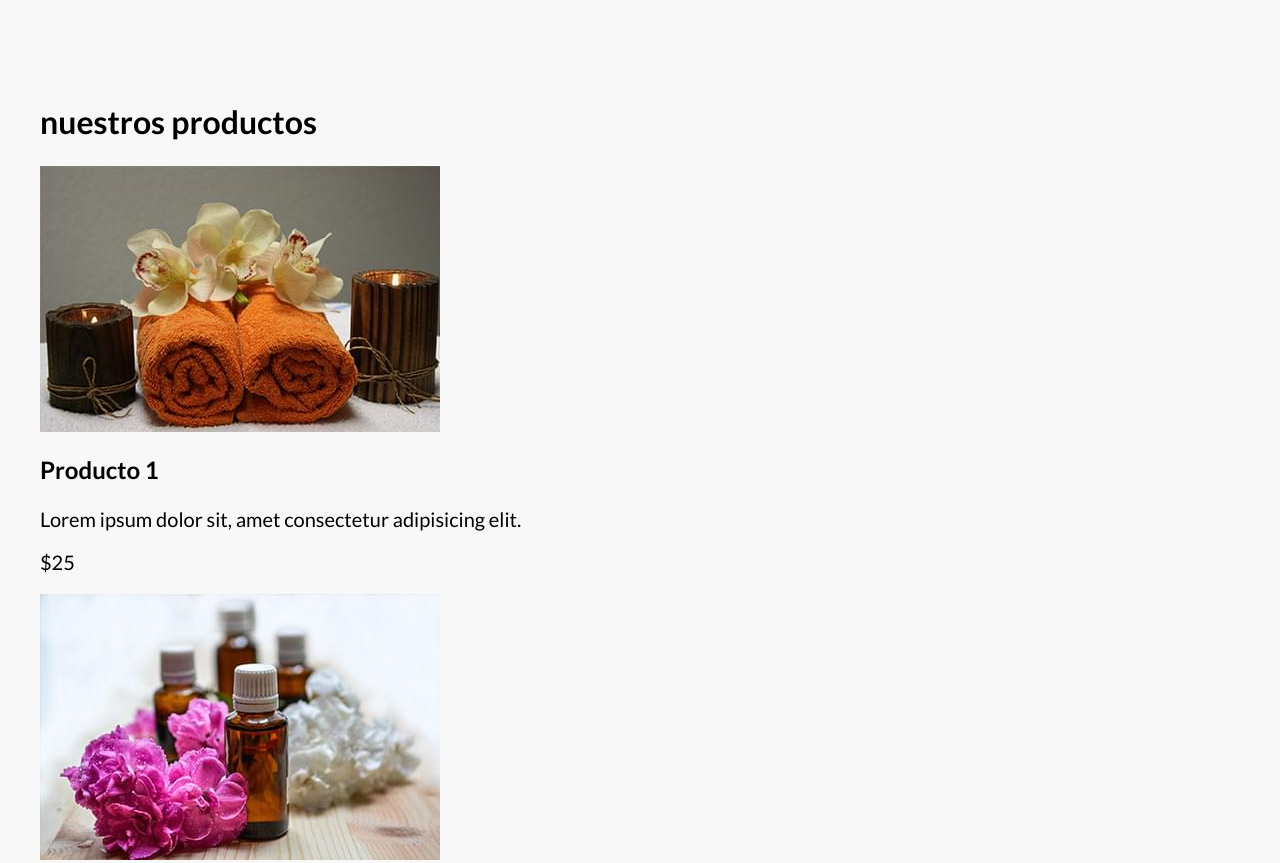
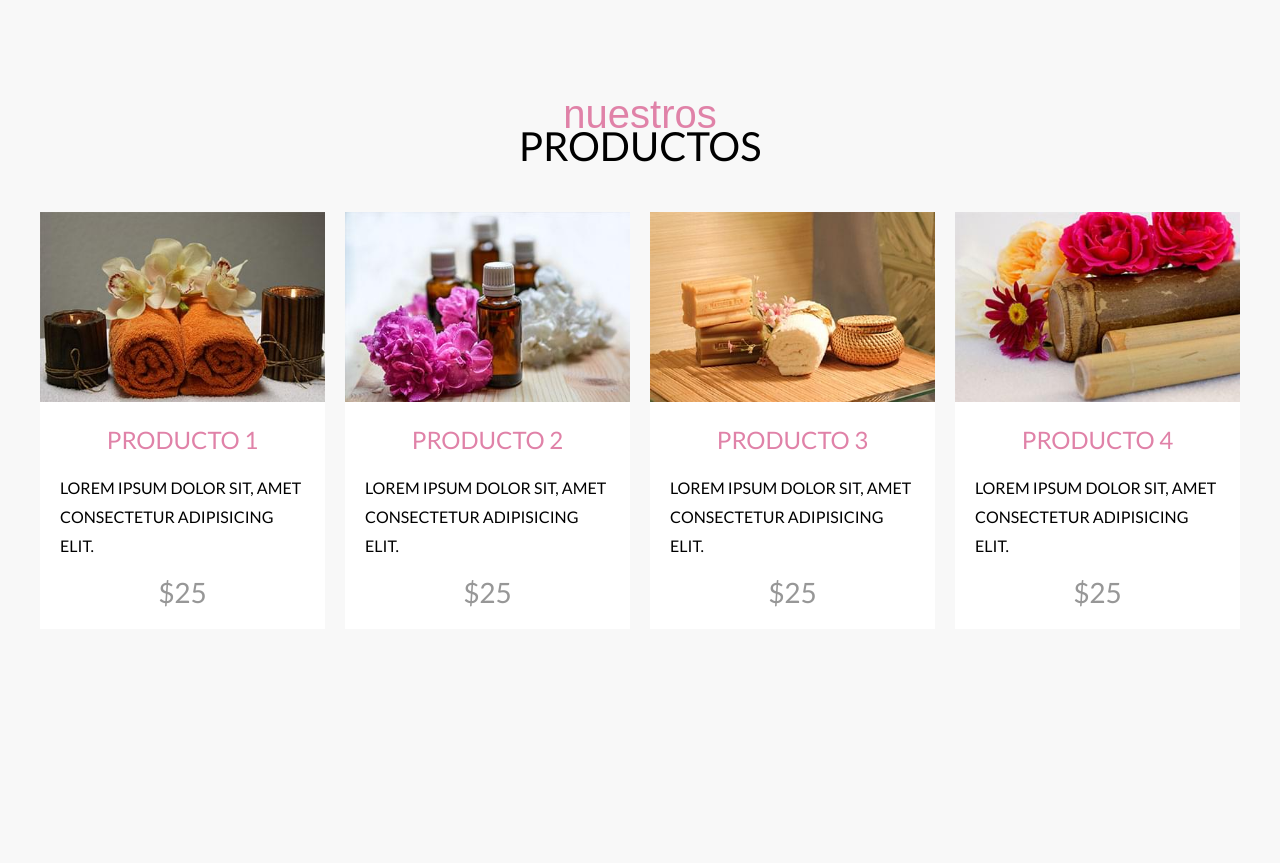
Before and after one commit to CristianMP04/carolinaspa, a website: page index.html in a window 1280 px wide. Shown: the part 2248-3111 px from the top of the page. After the commit the page ends 2957 px from the top, so only its background shows below. Drawn offline with Linux system fonts and the light colour scheme; a web font is replaced by a local one.

Commit message:
finish main Productos
finish main Productos

```diff
--- a/index.html
+++ b/index.html
@@ -153,40 +153,49 @@
 
         <div class="productos__grid">
             <div class="producto">
-                <img class="producto__imagen" src="build/img/producto_01.jpg" alt="imagen producto">
+                <div class="producto__mask">
+                    <img class="producto__imagen" src="build/img/producto_01.jpg" alt="imagen producto">
+                </div>
+
 
                 <div class="producto__contenido">
-                    <h3 class="producto__heading">Producto 1</h3>
+                    <h3 class="producto__nombre">Producto 1</h3>
                     <p class="producto__descripcion">Lorem ipsum dolor sit, amet consectetur adipisicing elit. </p>
                     <p class="producto__precio">$25</p>
                 </div>
             </div>
 
             <div class="producto">
-                <img class="producto__imagen" src="build/img/producto_02.jpg" alt="imagen producto">
+                <div class="producto__mask">
+                    <img class="producto__imagen" src="build/img/producto_02.jpg" alt="imagen producto">
+                </div>
 
                 <div class="producto__contenido">
-                    <h3 class="producto__heading">Producto 2</h3>
+                    <h3 class="producto__nombre">Producto 2</h3>
                     <p class="producto__descripcion">Lorem ipsum dolor sit, amet consectetur adipisicing elit. </p>
                     <p class="producto__precio">$25</p>
                 </div>
             </div>
 
             <div class="producto">
-                <img class="producto__imagen" src="build/img/producto_03.jpg" alt="imagen producto">
+                <div class="producto__mask">
+                    <img class="producto__imagen" src="build/img/producto_03.jpg" alt="imagen producto">
+                </div>
 
                 <div class="producto__contenido">
-                    <h3 class="producto__heading">Producto 3</h3>
+                    <h3 class="producto__nombre">Producto 3</h3>
                     <p class="producto__descripcion">Lorem ipsum dolor sit, amet consectetur adipisicing elit. </p>
                     <p class="producto__precio">$25</p>
                 </div>
             </div>
 
             <div class="producto">
-                <img class="producto__imagen" src="build/img/producto_04.jpg" alt="imagen producto">
+                <div class="producto__mask">
+                    <img class="producto__imagen" src="build/img/producto_04.jpg" alt="imagen producto">
+                </div>
 
                 <div class="producto__contenido">
-                    <h3 class="producto__heading">Producto 4</h3>
+                    <h3 class="producto__nombre">Producto 4</h3>
                     <p class="producto__descripcion">Lorem ipsum dolor sit, amet consectetur adipisicing elit. </p>
                     <p class="producto__precio">$25</p>
                 </div>
--- a/src/scss/ui/contenido/_index.scss
+++ b/src/scss/ui/contenido/_index.scss
@@ -1,3 +1,4 @@
 @forward 'bienvenida';
 @forward 'cards';
 @forward 'horarios';
+@forward 'productos';
--- /dev/null
+++ b/src/scss/ui/contenido/_productos.scss
@@ -0,0 +1,61 @@
+@use 'base/variables' as v;
+@use 'base/mixins' as m;
+
+.productos {
+    &__heading {
+        @include m.headingCursiva;
+        margin-bottom: 5rem;
+    }
+
+    &__grid {
+        @include m.grid(1, 2rem);
+        @include m.tablet {
+            @include m.grid(2, 2rem);
+         }
+
+         @include m.desktop {
+            @include m.grid(4, 2rem);
+          }
+    }
+}
+
+.producto {
+
+    &__contenido {
+        background-color: v.$blanco;
+        padding: 2rem;
+    }
+
+    &__mask {
+        overflow: hidden;
+    }
+
+    &__imagen {
+        width: 100%;
+        transition-property: transform;
+        transition-duration: 300ms;
+
+        &:hover {
+            transform: scale(1.2);
+        }
+    }
+
+    &__nombre {
+        @include m.heading;
+        font-size: 2.4rem;
+        color: v.$secundario;
+    }
+
+    &__descripcion {
+        font-size: 1.6rem;
+        text-transform: uppercase;
+        line-height: 1.8;
+    }
+
+    &__precio {
+        text-align: center;
+        color: v.$gris;
+        font-size: 2.8rem;
+        margin: 0;
+    }
+}
```
Also changed, not shown: build/css/app.css, 1 other file.
